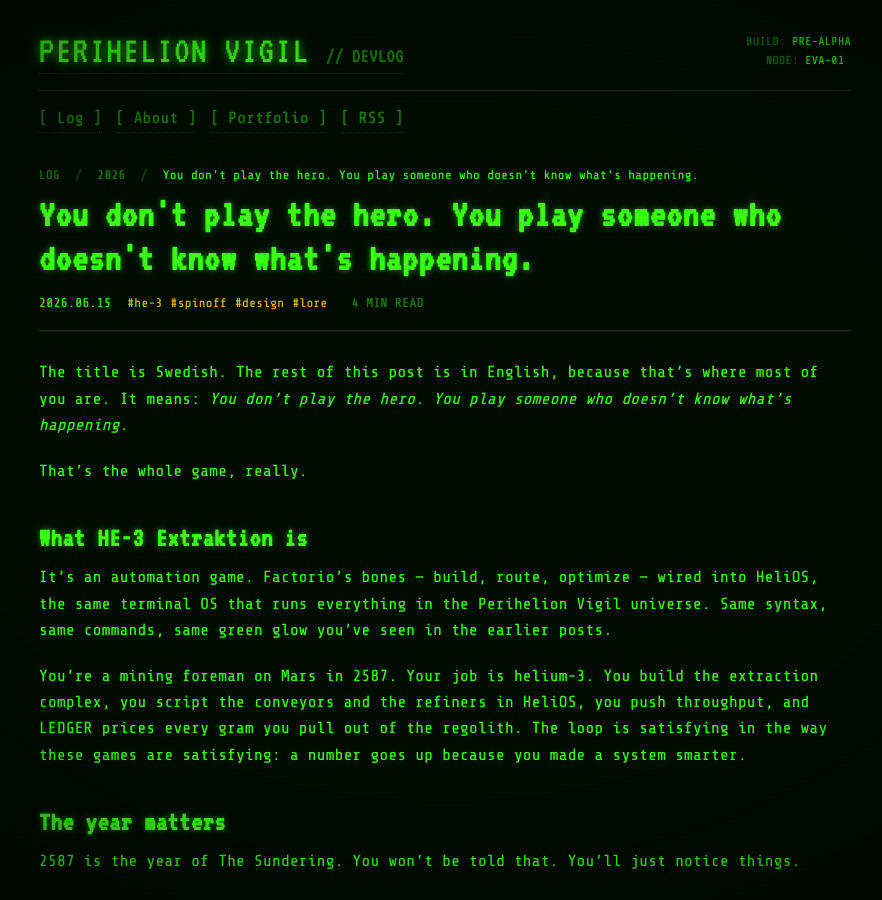
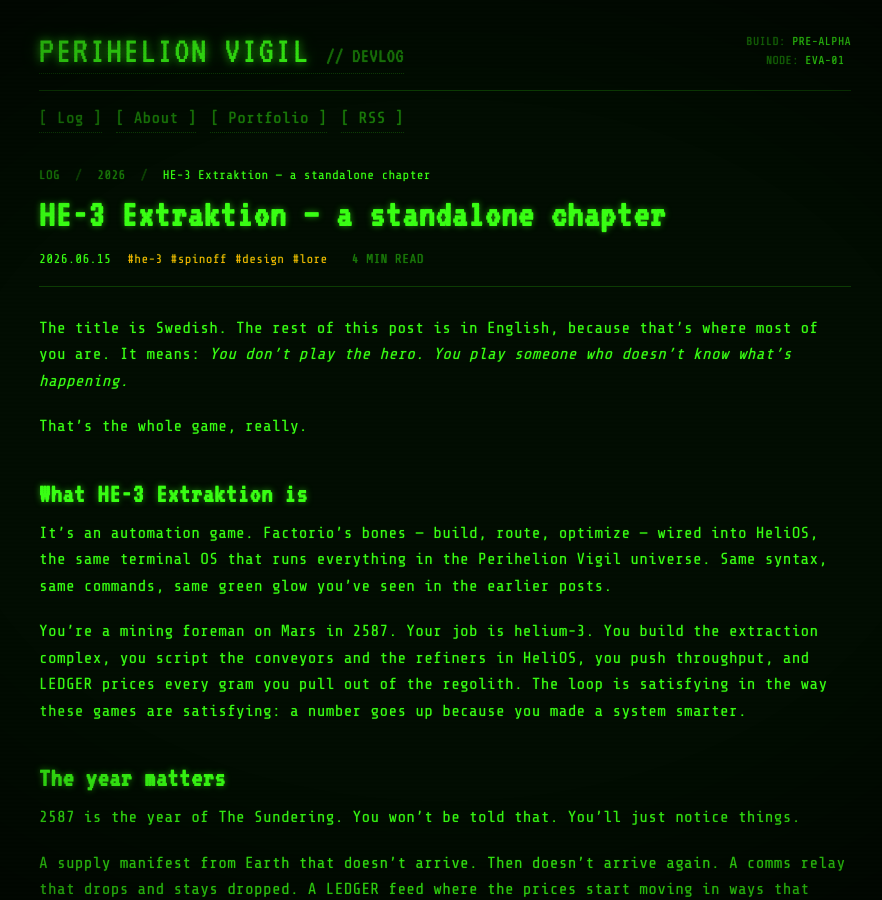
Before and after one commit to Winterunmute/perihelion-vigil-devlog, a Jekyll site: the page built from _posts/2026-06-15-he-3-extraktion.md, in a window 1280 px wide and 900 px high. Shown: the whole window, without its empty margins (195-1077 px from the left). Built offline with Jekyll 4.4.1, drawn with Linux system fonts in a browser that asks for light colours.

Commit message:
post: update title

```diff
--- a/_posts/2026-06-15-he-3-extraktion.md
+++ b/_posts/2026-06-15-he-3-extraktion.md
@@ -1,6 +1,6 @@
 ---
 layout: post
-title: "You don't play the hero. You play someone who doesn't know what's happening."
+title: "HE-3 Extraktion — a standalone chapter"
 date: 2026-06-15 12:00:00 +0200
 redirect_from:
   - /log/2026/06/20/he-3-extraktion/
```
